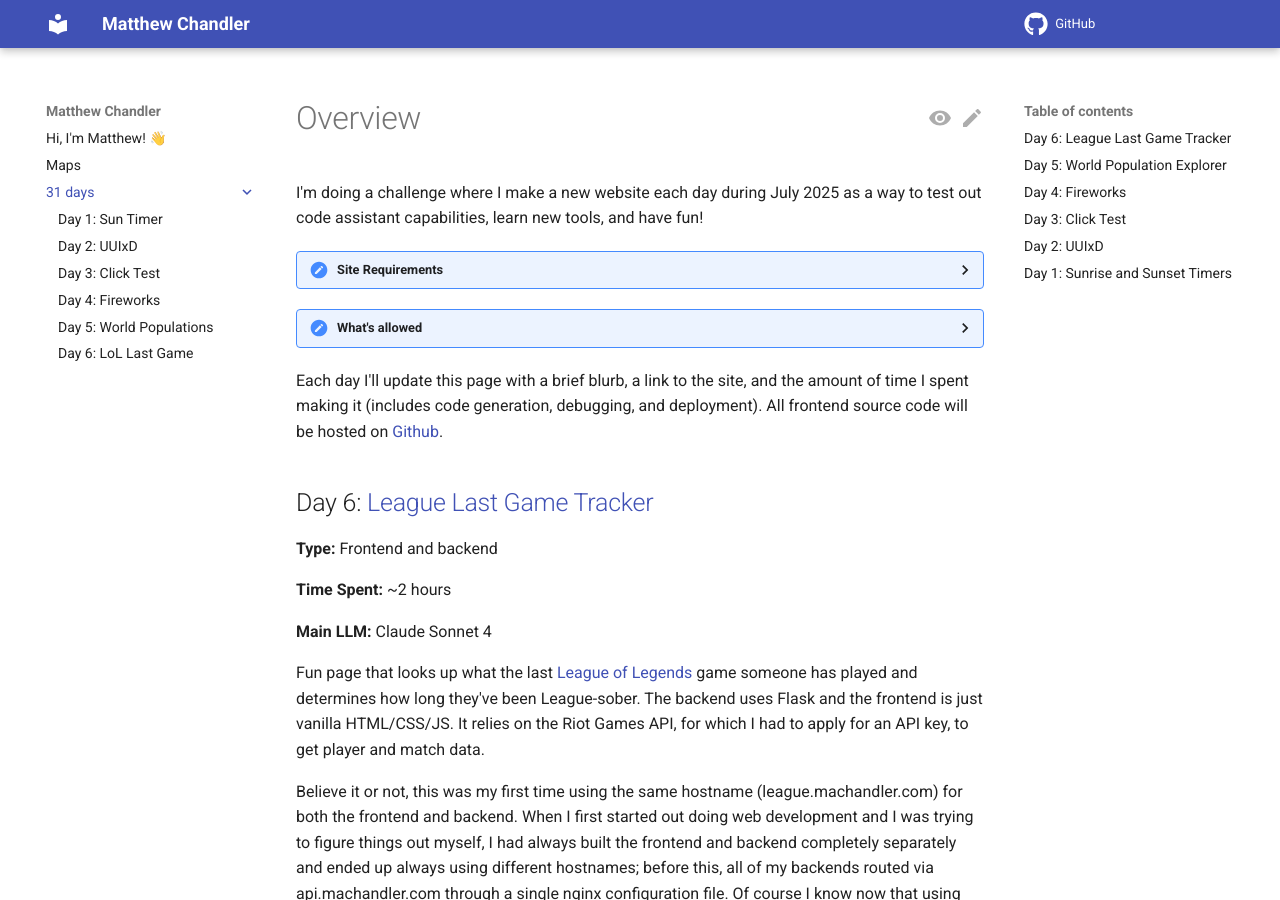
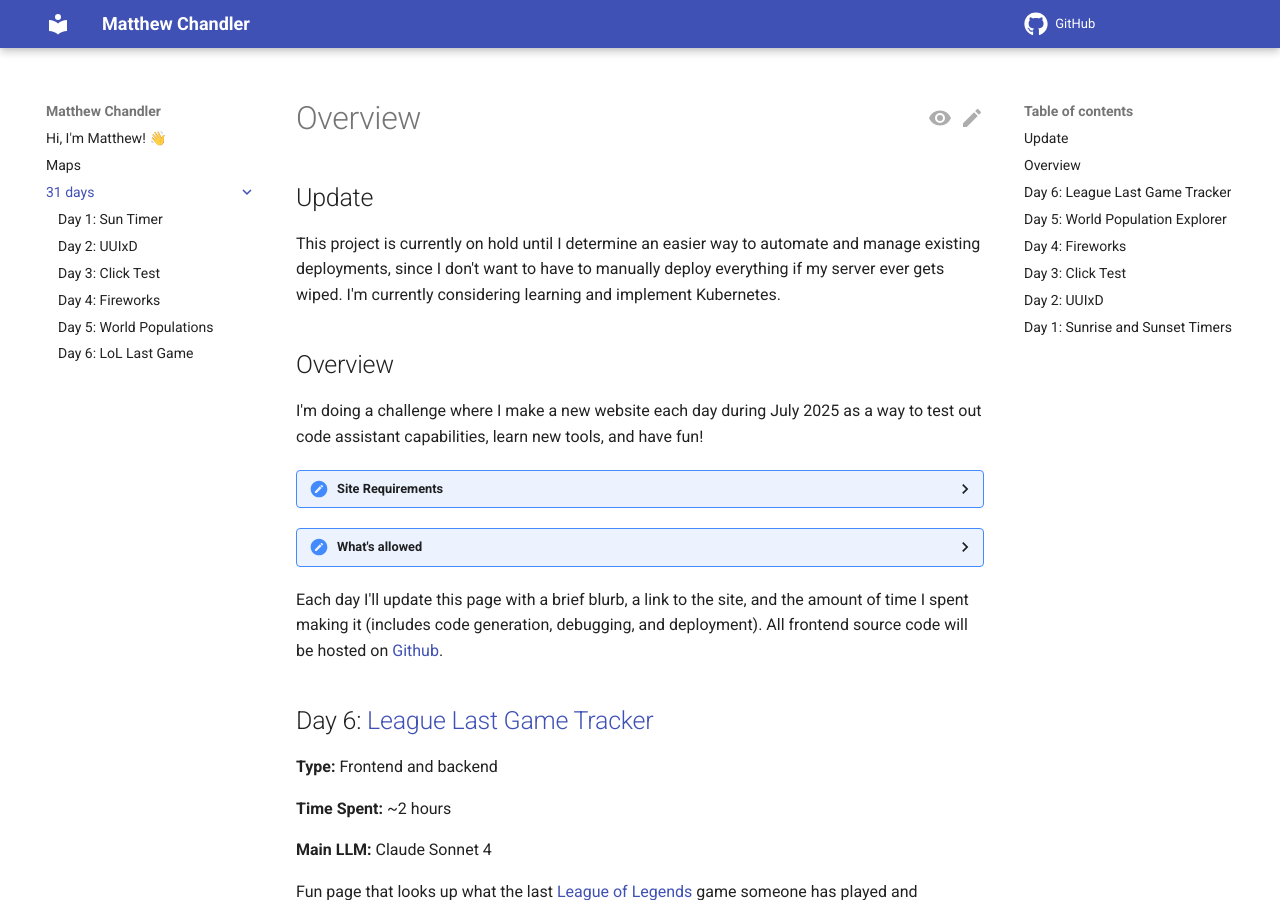
Before and after one commit to matthew-chandler/website, an MkDocs documentation site: the page built from docs/31-days/index.md, in a window 1280 px wide and 900 px high. Built offline with MkDocs 1.6.1 and Material for MkDocs 9.7.7, drawn with Linux system fonts in a browser that asks for light colours.

Commit message:
Update index.md

```diff
--- a/docs/31-days/index.md
+++ b/docs/31-days/index.md
@@ -1,4 +1,10 @@
 # Overview
+
+## Update
+
+This project is currently on hold until I determine an easier way to automate and manage existing deployments, since I don't want to have to manually deploy everything if my server ever gets wiped. I'm currently considering learning and implement Kubernetes.
+
+## Overview
 
 I'm doing a challenge where I make a new website each day during July 2025 as a way to test out code assistant capabilities, learn new tools, and have fun!
 
```
